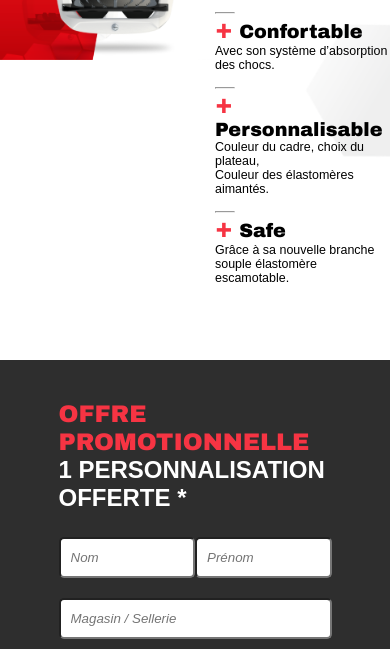
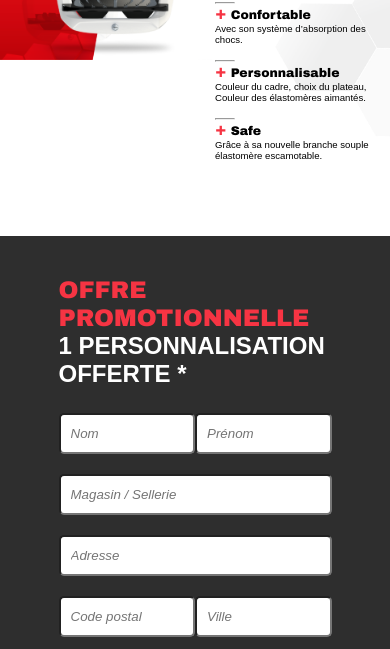
Before and after one commit to laetitia-piat/MediaPilote, a plain HTML site: page index.html in a window 390 px wide. Shown: the part 1951-2600 px from the top of the page. Drawn offline with Linux system fonts and the light colour scheme.

Commit message:
css bloc3

```diff
--- a/style-resp.css
+++ b/style-resp.css
@@ -160,6 +160,14 @@
         margin-left: 15px;
     }
 
+    .title-bloc3 {
+        font-size: 1.3em;
+    }
+
+    #bloc3 p {
+        font-size: 1em;
+    }
+
 
     #pointeur {
         left: 0px;
--- a/style.css
+++ b/style.css
@@ -302,6 +302,7 @@ label {
 
 #bloc3-design-title {
     display: flex;
+    justify-content: flex-start;
     margin: 40px 0 40px 0;
 }
 
```
